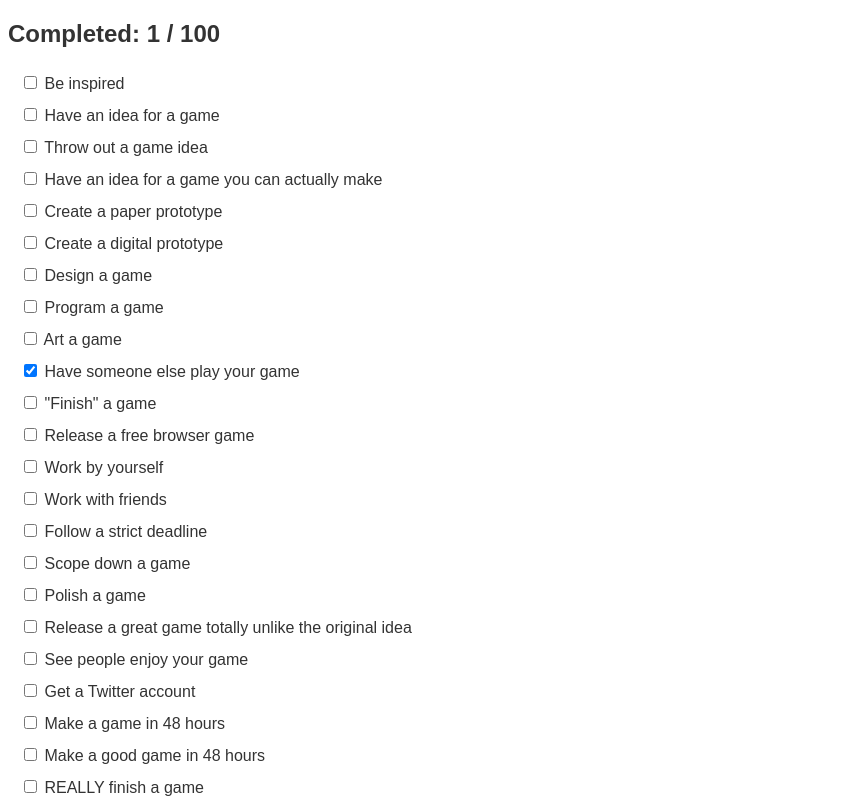
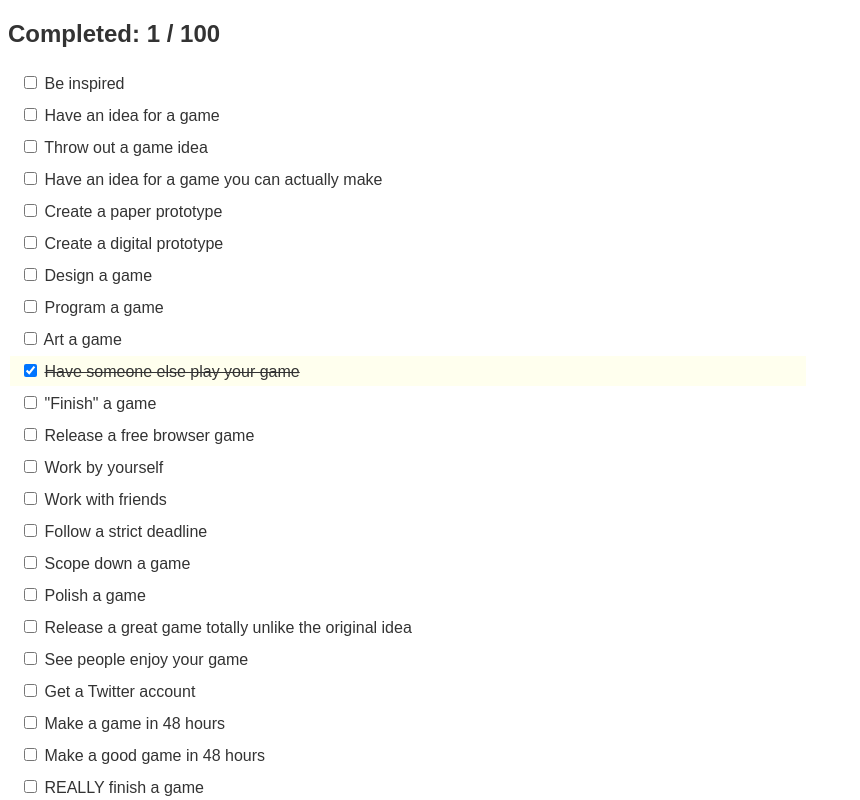
Before and after one commit to whostolemyhat/checklist, a plain HTML site: page index.html in a window 1280 px wide. Both pictures are taken after a click on the checkbox "Have someone else play your game". Shown: the top 800 px of the page, without its empty margins (0-860 px from the left). Drawn offline with nearby package versions, Linux system fonts and the light colour scheme.

Commit message:
Class updates on click

```diff
--- a/index.html
+++ b/index.html
@@ -44,6 +44,11 @@
 	    	$('#completed').text($('input:checked').length);
 
 	    	$('input').click(function() {
+	    		if(this.checked) {
+		    		$(this).parent().addClass('selected');
+	    		} else {
+	    			$(this).parent().removeClass('selected');
+	    		}
 	    		$('#completed').text($('input:checked').length);
 	    		var text = $('#checklist').values();
 	    		text = JSON.stringify(text);
```
